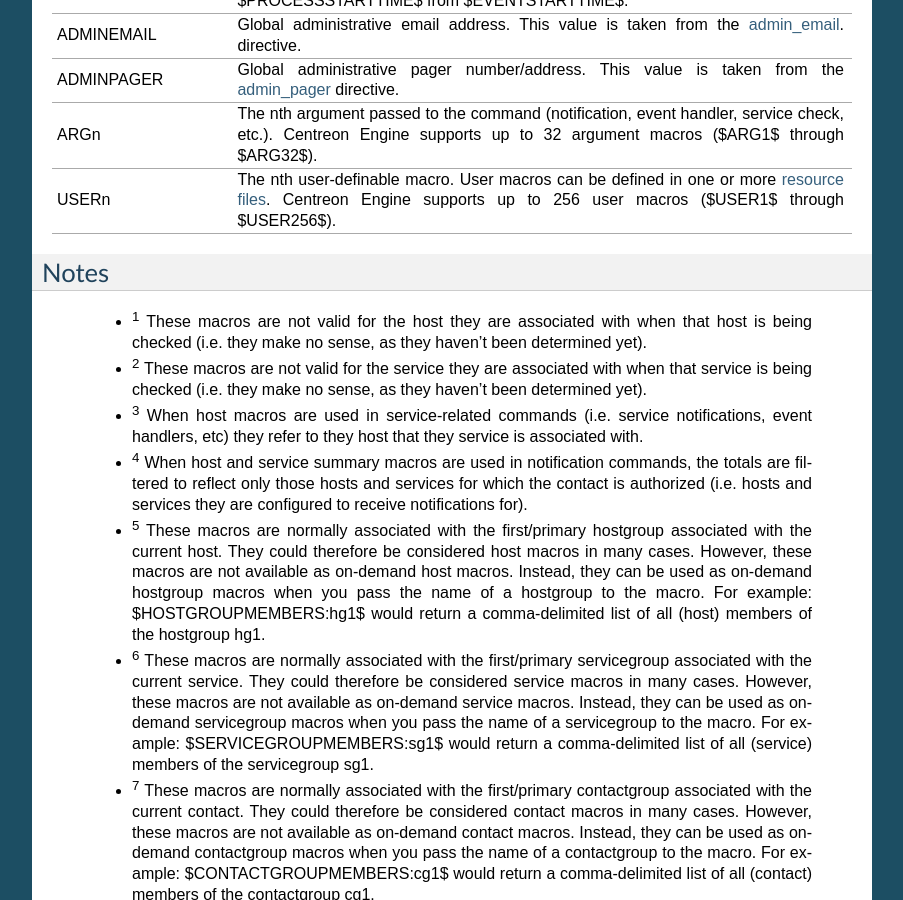
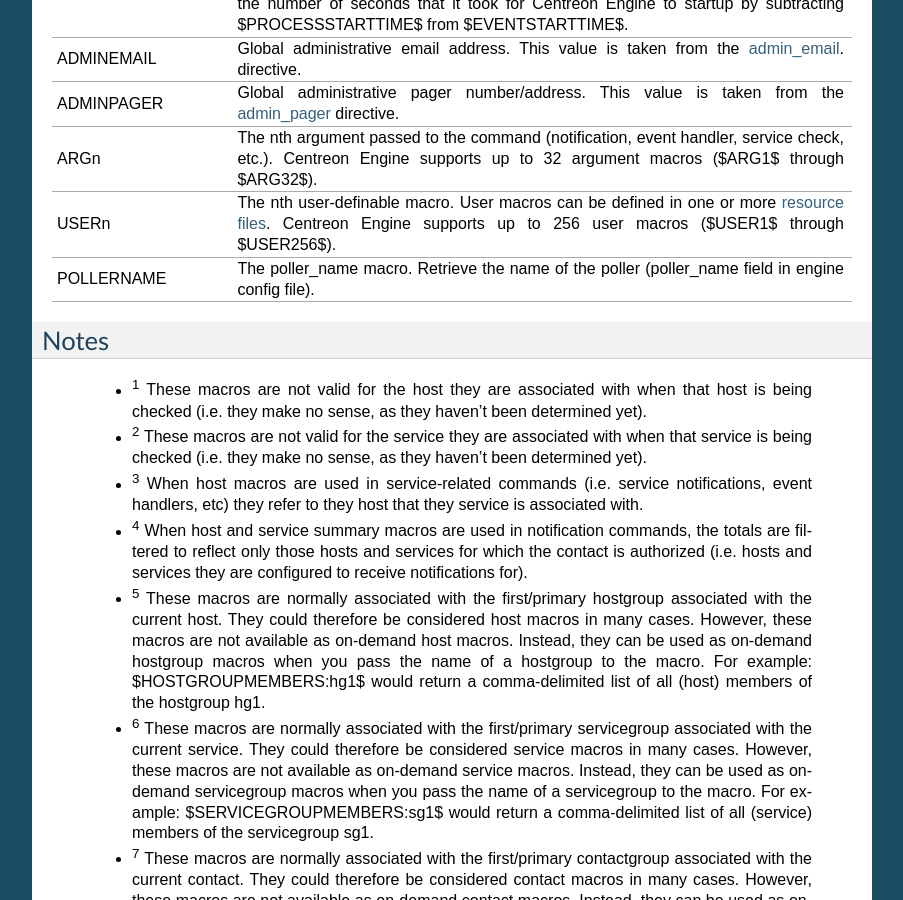
Before and after one commit to centreon/centreon-engine, a Sphinx documentation site: the page built from doc/user/configuration/basics/standard_macros.rst, in a window 1280 px wide and 900 px high, scrolled down 17669 px. Shown: the whole window, without its empty margins (198-1101 px from the left). Built offline with Sphinx 7.4.7, drawn with Linux system fonts in a browser that asks for light colours; some of the changed text lies outside the part shown.

Commit message:
enh(config): add poller_name macro enh(chore): update doc and release notes

```diff
--- a/doc/user/configuration/basics/standard_macros.rst
+++ b/doc/user/configuration/basics/standard_macros.rst
@@ -300,6 +300,7 @@
 `ADMINPAGER`_       **Yes**        **Yes**               **Yes**     **Yes**            **Yes**                         **Yes**                      **Yes**           **Yes**
 `ARGn`_             **Yes**        **Yes**               **Yes**     **Yes**            **Yes**                         **Yes**                      **Yes**           **Yes**
 `USERn`_            **Yes**        **Yes**               **Yes**     **Yes**            **Yes**                         **Yes**                      **Yes**           **Yes**
+`POLLERNAME`_       **Yes**        **Yes**               **Yes**     **Yes**            **Yes**                         **Yes**                      **Yes**           **Yes**
 =================== ============== ===================== =========== ================== =============================== ============================ ================= ==============
 
 Macro Descriptions
@@ -694,6 +695,7 @@
                     macros ($ARG1$ through $ARG32$).
 _`USERn`            The nth user-definable macro. User macros can be defined in one or more :ref:`resource files <main_cfg_opt_resource_file>`.
                     Centreon Engine supports up to 256 user macros ($USER1$ through $USER256$).
+_`POLLERNAME`       The poller_name macro. Retrieve the name of the poller (poller_name field in engine config file).
 =================== =====================================================================================================================================
 
 Notes
```
Also changed, not shown: doc/release_notes/engine20.04.rst (added, +13 -0 lines), 11 other files.
